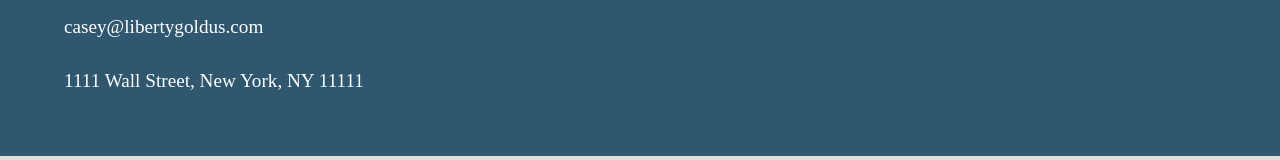
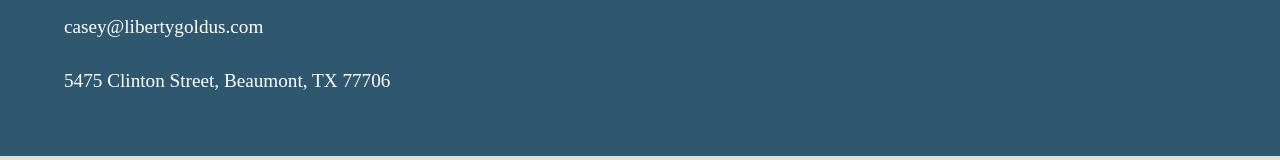
Before and after one commit to rudy35hernandez/Liberty-Gold, a website: page public/contact.html in a window 1280 px wide. Shown: the part 876-1036 px from the top of the page. Drawn offline with Linux system fonts and the light colour scheme.

Commit message:
fixed address in contact page

```diff
--- a/public/contact.html
+++ b/public/contact.html
@@ -40,7 +40,7 @@
                     casey@libertygoldus.com
                 </p>
                 <p>
-                    1111 Wall Street, New York, NY 11111
+                    5475 Clinton Street, Beaumont, TX 77706
                 </p>
             </main>
 
```
